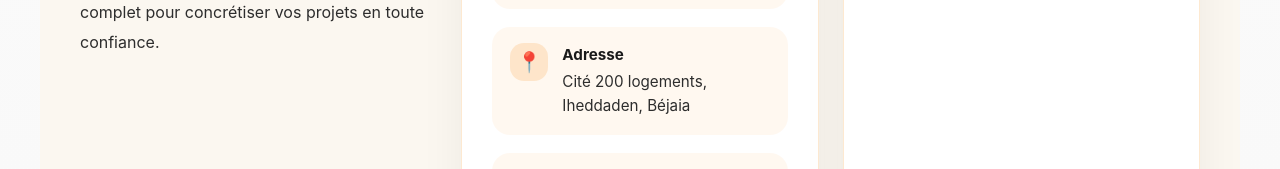
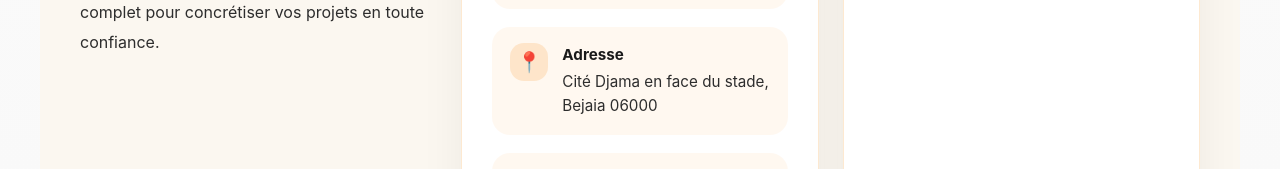
Before and after one commit to tissyac/immotisse, a React (Vite) app in the folder client/: page / in a window 1280 px wide. Shown: the part 3194-3363 px from the top of the page. Built offline with nearby package versions, Linux system fonts and the light colour scheme; no server answers.

Commit message:
Update footer contact address to Cité Djama en face du stade, Bejaia 06000

```diff
--- a/client/src/pages/Home.jsx
+++ b/client/src/pages/Home.jsx
@@ -290,7 +290,7 @@ function Home() {
               <span className="contact-icon">📍</span>
               <div>
                 <div className="contact-item-label">Adresse</div>
-                <div>Cité 200 logements, Iheddaden, Béjaia</div>
+                <div>Cité Djama en face du stade, Bejaia 06000</div>
               </div>
             </div>
             <div className="contact-item">
```
